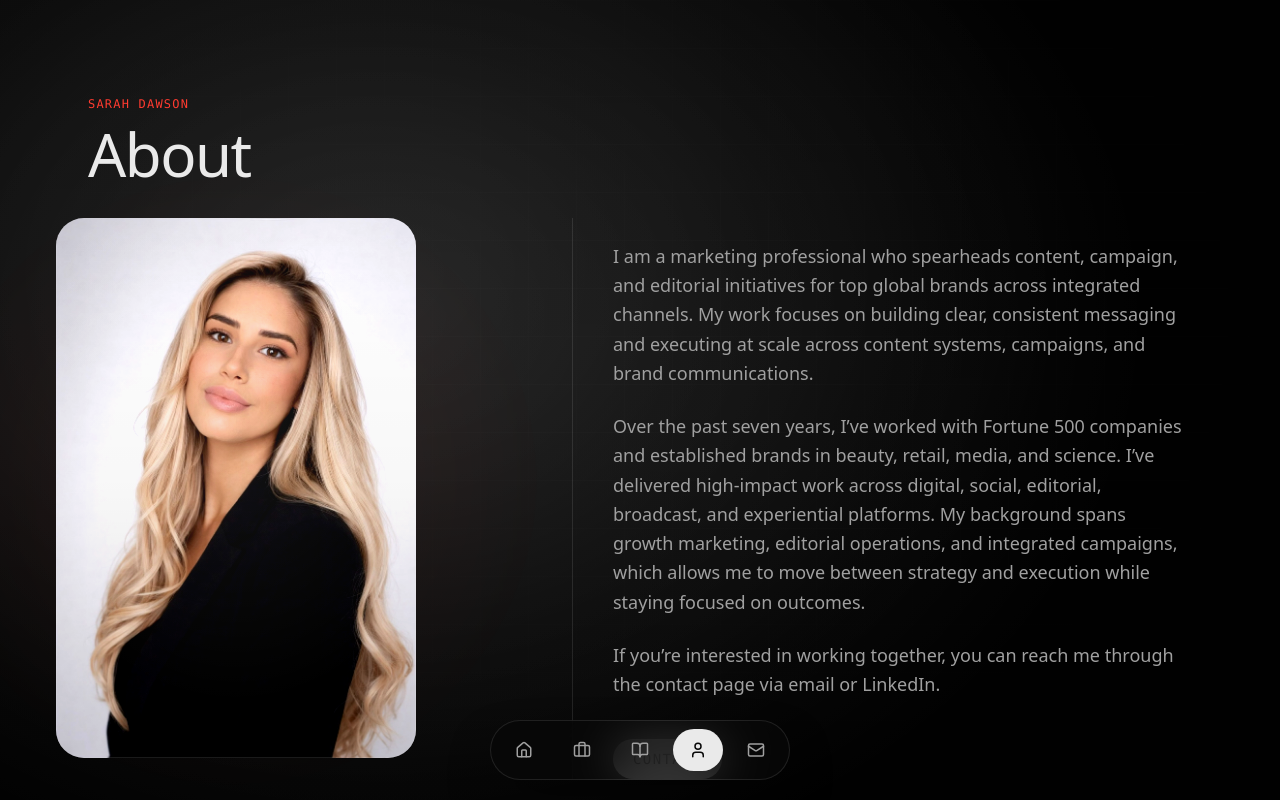
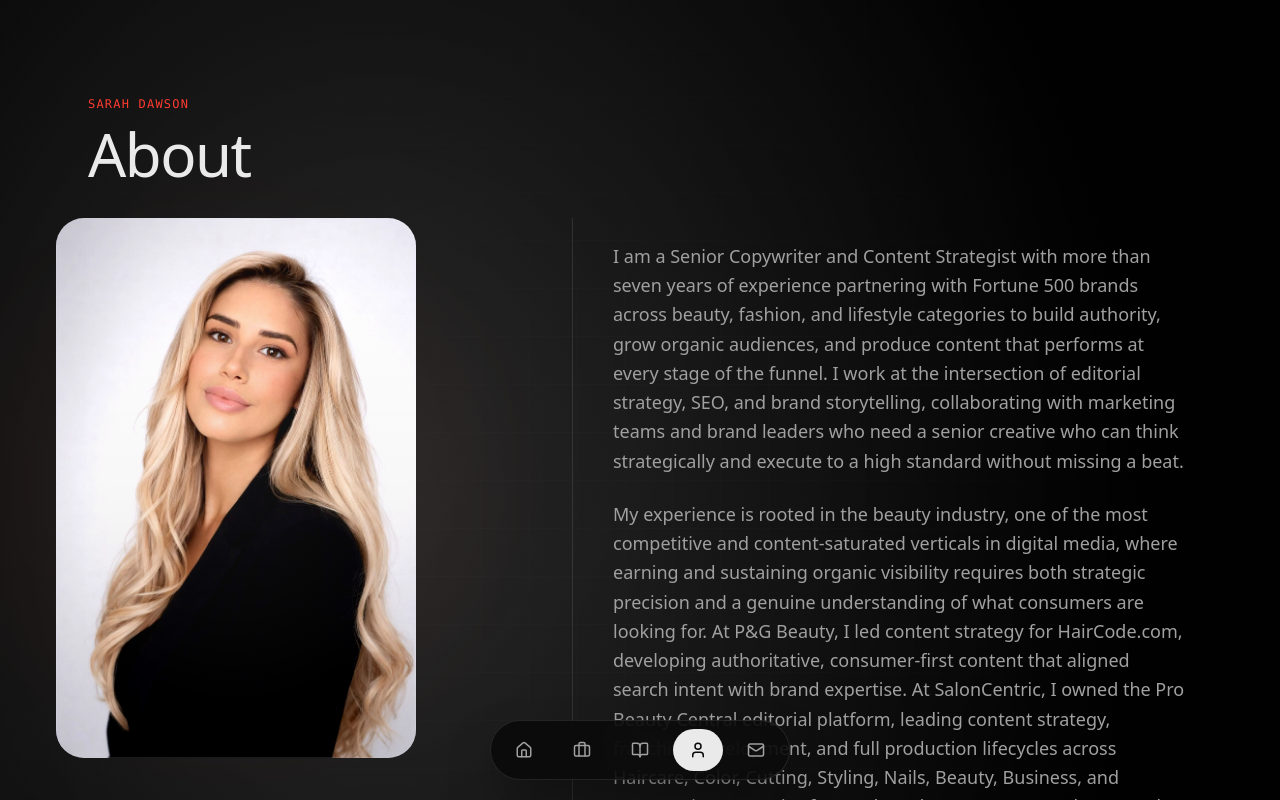
Before and after one commit to sarahsarahsarahX3/Personal-website-, a Next.js app: page /about in a window 1280 px wide. Shown: the top 800 px of the page. Built offline with nearby package versions, Linux system fonts and the light colour scheme; a web font is replaced by a local one.

Commit message:
About update

```diff
--- a/app/about/page.tsx
+++ b/app/about/page.tsx
@@ -136,12 +136,15 @@ export default function AboutPage() {
                         <div className="max-w-xl">
                             <div className="space-y-6 text-lg leading-relaxed text-text-secondary">
                                 <p>
-                                    I am a marketing professional who spearheads content, campaign, and editorial initiatives for top global brands across integrated channels. My work focuses on building clear, consistent messaging and executing at scale across content systems, campaigns, and brand communications.
+                                    I am a Senior Copywriter and Content Strategist with more than seven years of experience partnering with Fortune 500 brands across beauty, fashion, and lifestyle categories to build authority, grow organic audiences, and produce content that performs at every stage of the funnel. I work at the intersection of editorial strategy, SEO, and brand storytelling, collaborating with marketing teams and brand leaders who need a senior creative who can think strategically and execute to a high standard without missing a beat.
                                 </p>
                                 <p>
-                                    Over the past seven years, I’ve worked with Fortune 500 companies and established brands in beauty, retail, media, and science. I’ve delivered high-impact work across digital, social, editorial, broadcast, and experiential platforms. My background spans growth marketing, editorial operations, and integrated campaigns, which allows me to move between strategy and execution while staying focused on outcomes.
+                                    My experience is rooted in the beauty industry, one of the most competitive and content-saturated verticals in digital media, where earning and sustaining organic visibility requires both strategic precision and a genuine understanding of what consumers are looking for. At P&G Beauty, I led content strategy for HairCode.com, developing authoritative, consumer-first content that aligned search intent with brand expertise. At SalonCentric, I owned the Pro Beauty Central editorial platform, leading content strategy, franchise development, and full production lifecycles across Haircare, Color, Cutting, Styling, Nails, Beauty, Business, and Community categories for 80+ brand partners. My work spanned web, social, email, retail, and experiential channels, including directing editorial coverage at New York Fashion Week.
                                 </p>
-                                <p>If you’re interested in working together, you can reach me through the contact page via email or LinkedIn.</p>
+                                <p>
+                                    My career has taken me from the frozen landscapes of Antarctica, where I filmed a documentary series for Discovery Channel, to the front rows of New York Fashion Week, where I directed editorial coverage for L'Oréal USA. Some might call it an unconventional career path. I call it an unusually broad creative skillset that positively informs everything I bring to branded content today. Most notably, the common thread throughout all of my work is my genuine curiosity about the world and my ability to find the story worth telling in any environment, for any audience.
+                                </p>
+                                <p>If you are looking for someone who brings both creative rigor and strategic depth to branded content, I would love to connect.</p>
                             </div>
 
                             <div className="mt-10 flex flex-wrap items-center gap-3">
```
